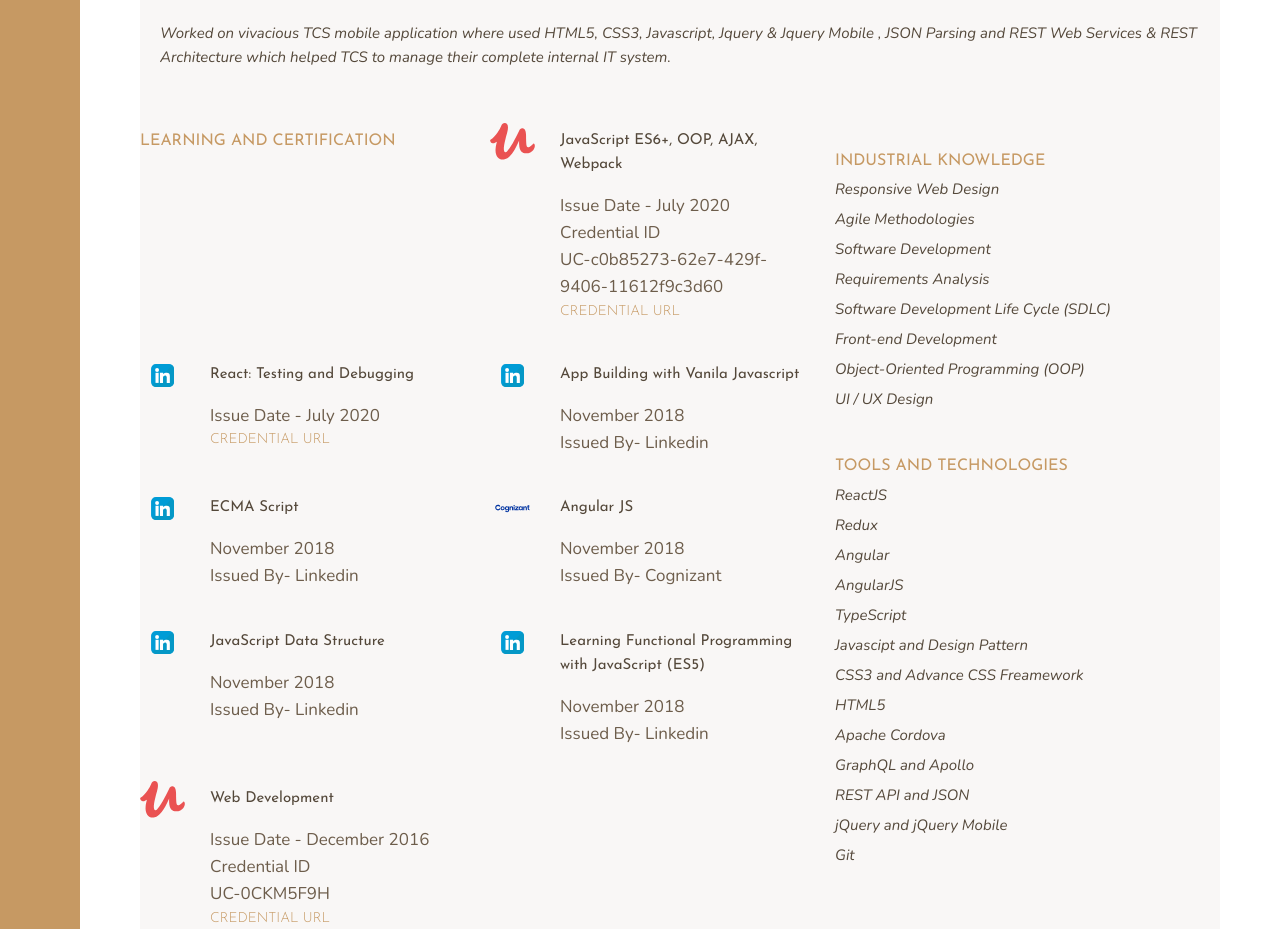
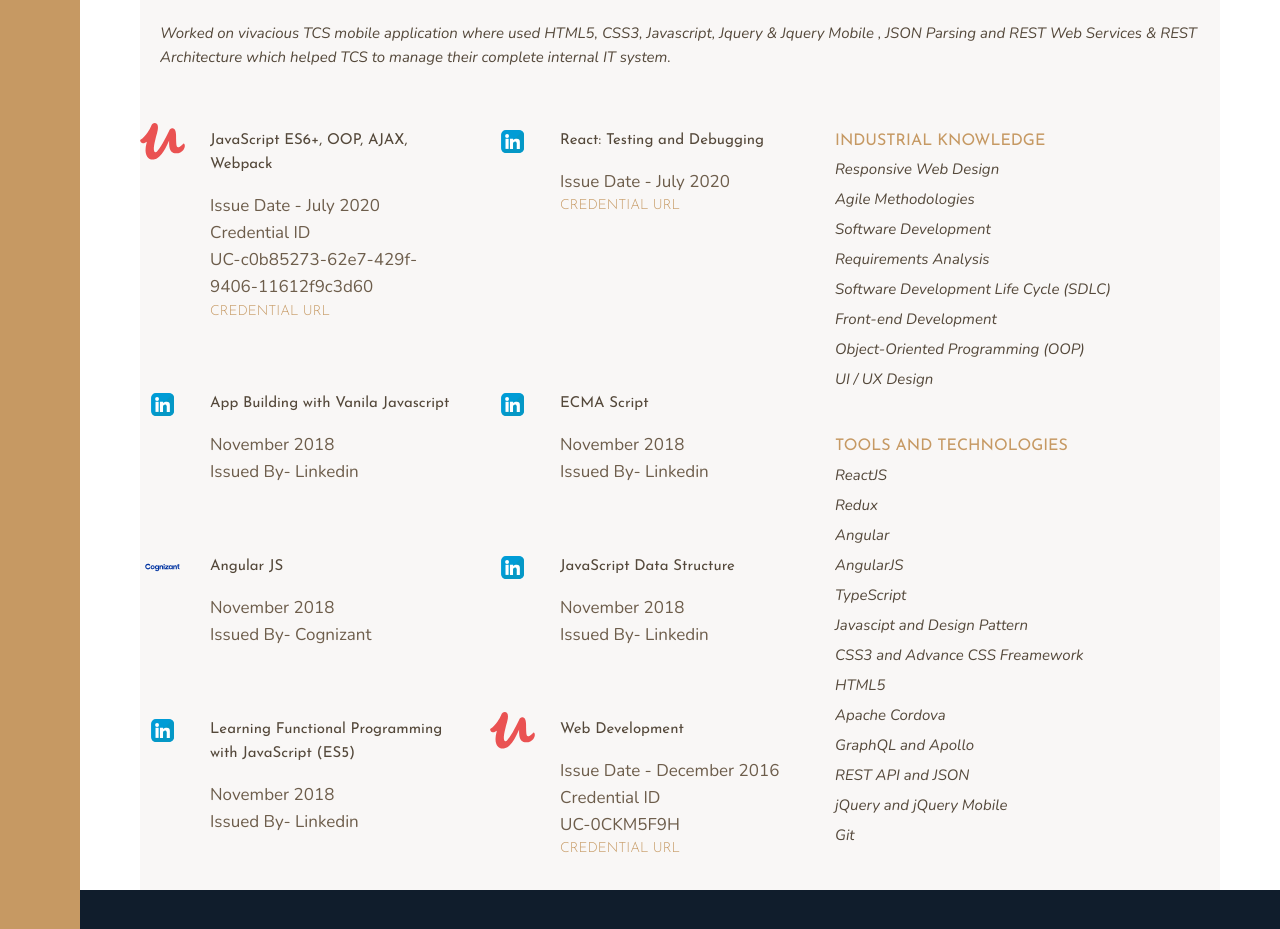
Before and after one commit to iraban092018/iraban092018.github.io, a website: page index.html in a window 1280 px wide. Shown: the part 2040-2969 px from the top of the page. Drawn offline with nearby package versions, Linux system fonts and the light colour scheme.

Commit message:
Change the learning Header

```diff
--- a/index.html
+++ b/index.html
@@ -171,7 +171,7 @@
     </div>
 
     <div class="learning">
-        <h3 class="heading-3 mb-sm">Learning and Certification</h3>
+
         <div class="subject">
             <svg class="subject__icon" xmlns="http://www.w3.org/2000/svg" xmlns:xlink="http://www.w3.org/1999/xlink"
                 viewBox="0 0 64.444 53.444" fill="#fff" fill-rule="evenodd" stroke="#000" stroke-linecap="round"
```
